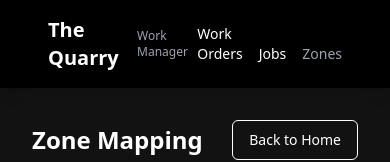
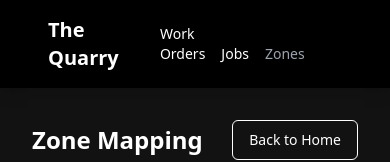
Before and after one commit to Youllhavethat00/my-work-buddy, a React (Vite) app: page /zones in a window 390 px wide. Shown: the top 162 px of the page. Built offline with nearby package versions, Linux system fonts and the light colour scheme.

Commit message:
Remove "Work Manager" from Navigation Bar
Delete the "Work Manager" text from the mobile view top navigation bar to simplify the interface.
[skip gpt_engineer]

```diff
--- a/src/components/Navigation.tsx
+++ b/src/components/Navigation.tsx
@@ -10,7 +10,7 @@ const Navigation = () => {
       <div className="container mx-auto flex justify-between items-center">
         <div className="flex items-center space-x-2">
           <div className="text-xl md:text-2xl font-bold">The Quarry</div>
-          <div className="text-xs md:text-sm text-accent-gray">Work Manager</div>
+          <div className="hidden md:block text-xs md:text-sm text-accent-gray">Work Manager</div>
         </div>
         <div className="space-x-4 text-sm md:text-base">
           <Link
```
